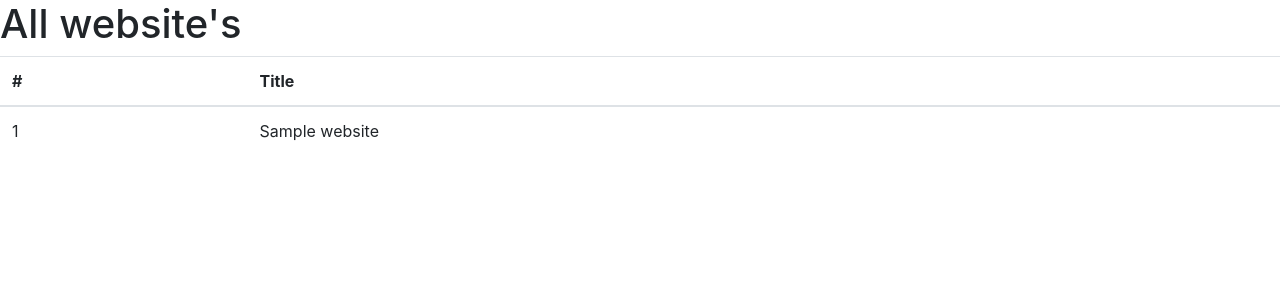
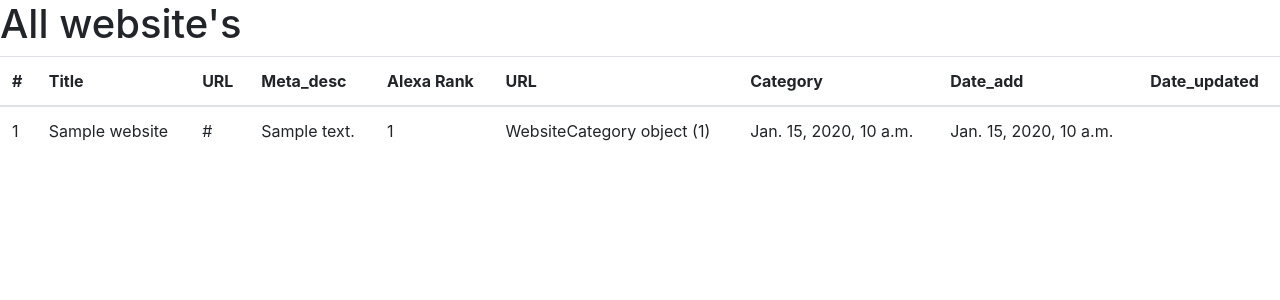
Before and after one commit to lobsterick/UserTask, a Django app: page /websites/ in a window 1280 px wide. Shown: the top 300 px of the page. Run offline with Django 3.2, Linux system fonts and the light colour scheme; tables that the repository leaves empty hold one stand-in row (values such as "Sample post"); some libraries are stand-ins or nearby versions.

Commit message:
Update website_list

```diff
--- a/templates/scraper/website_list.html
+++ b/templates/scraper/website_list.html
@@ -16,6 +16,15 @@
         <tr>
             <th scope="col">#</th>
             <th scope="col">Title</th>
+            <th scope="col">URL</th>
+            <th scope="col">Meta_desc</th>
+            <th scope="col">Alexa Rank</th>
+            <th scope="col">URL</th>
+            <th scope="col">Category</th>
+            <th scope="col">Date_add</th>
+            <th scope="col">Date_updated</th>
+
+
         </tr>
         </thead>
         <tbody>
@@ -24,6 +33,12 @@
             <tr>
                 <td>{{ website.id }}</td>
                 <td>{{ website.title }}</td>
+                <td>{{ website.url }}</td>
+                <td>{{ website.meta_description }}</td>
+                <td>{{ website.alexa_rank }}</td>
+                <td>{{ website.category }}</td>
+                <td>{{ website.date_added }}</td>
+                <td>{{ website.date_updated }}</td>
             </tr>
         {% endfor %}
         </tbody>
```
